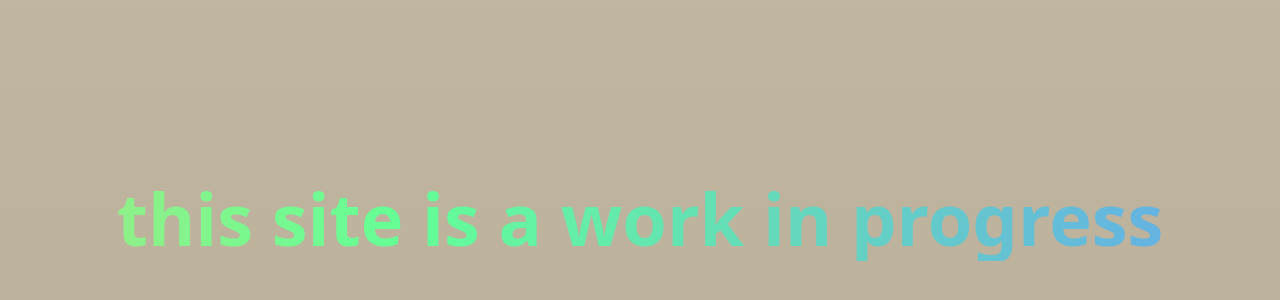
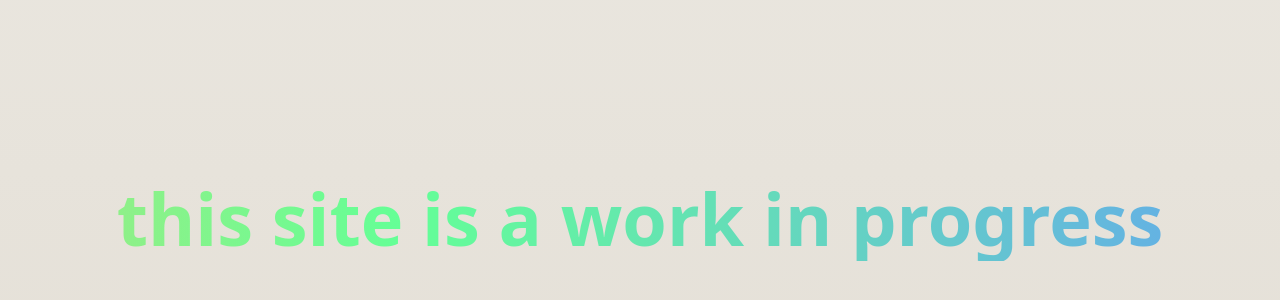
Before and after one commit to RousevGH/rousev.com, a plain HTML site: page index.html in a window 1280 px wide. Shown: the part 182-482 px from the top of the page. Drawn offline with Linux system fonts and the light colour scheme.

Commit message:
Update index.html

```diff
--- a/index.html
+++ b/index.html
@@ -7,7 +7,7 @@
   <style>
     :root {
       --animation-speed: 30s; /* change this to make the color animation faster or slower */
-      --offwhite-intensity: 70%; /* adjust between 90% (darker) and 100% (pure white) */
+      --offwhite-intensity: 90%; /* adjust between 90% (darker) and 100% (pure white) */
     }
 
     html, body {
```
